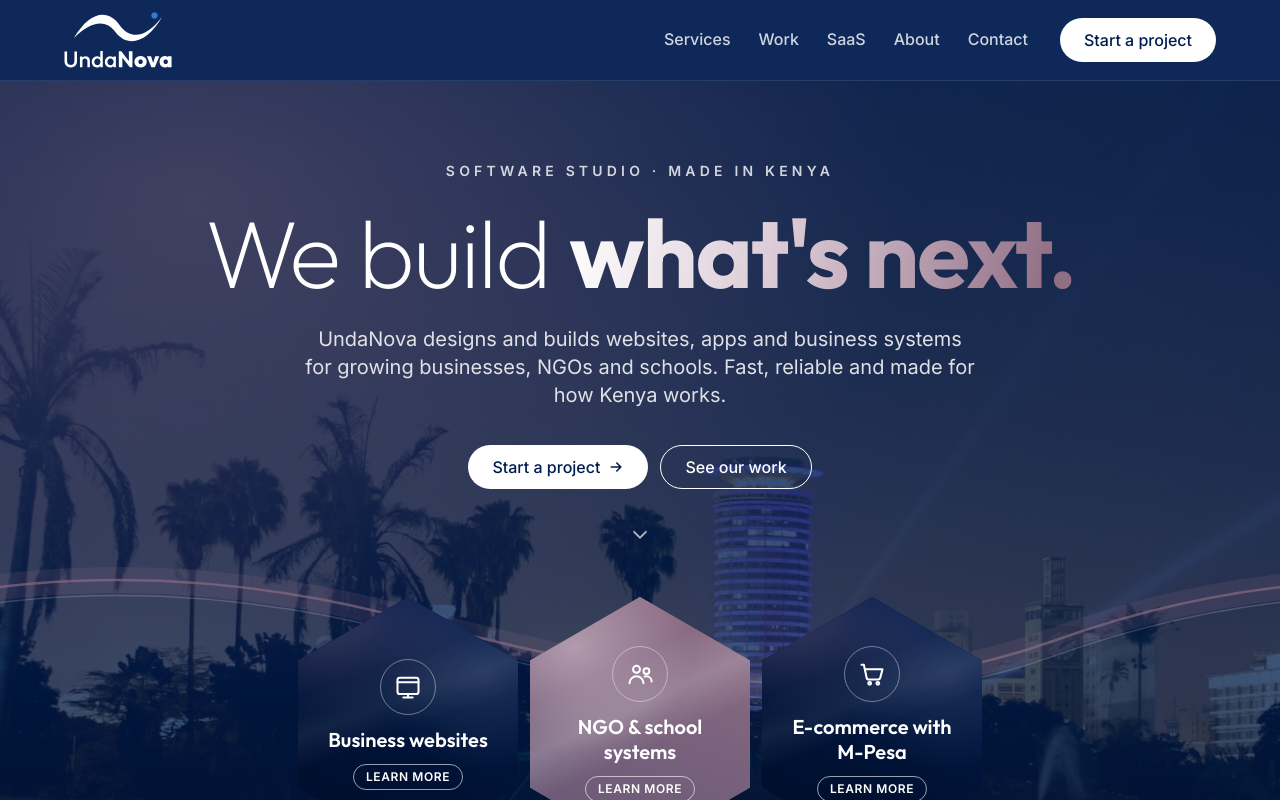
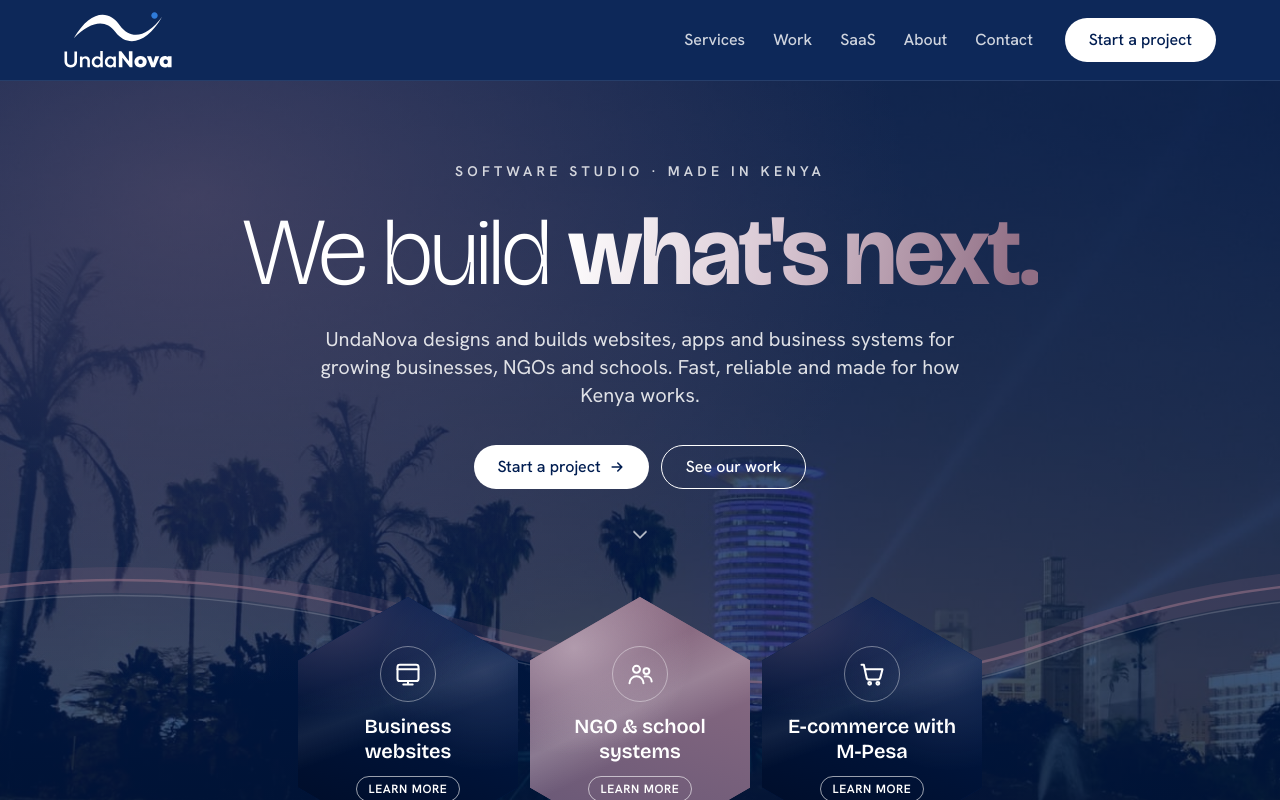
Before and after one commit to Jkosencha/undanova, a Next.js app: page / in a window 1280 px wide. Shown: the top 800 px of the page. Built offline with nearby package versions, Linux system fonts and the light colour scheme.

Commit message:
Switch to Bricolage Grotesque, Hanken Grotesk, Instrument Serif and IBM Plex Mono
Replaces the stock Outfit + Inter pairing. Bricolage for headings, Hanken for body, Instrument Serif italic for accent words site-wide (no longer loaded only on /saas), Plex Mono for technical labels (not preloaded).

```diff
--- a/src/app/globals.css
+++ b/src/app/globals.css
@@ -29,8 +29,10 @@
 }
 
 @theme inline {
-  --font-sans: var(--font-inter);
-  --font-heading: var(--font-outfit);
+  --font-sans: var(--font-body);
+  --font-heading: var(--font-display);
+  --font-serif: var(--font-accent);
+  --font-mono: var(--font-code);
 }
 
 @keyframes drift {
@@ -70,7 +72,7 @@
   body {
     background-color: var(--color-paper);
     color: var(--color-ink);
-    font-family: var(--font-inter), system-ui, sans-serif;
+    font-family: var(--font-body), system-ui, sans-serif;
     font-size: 1rem;
     line-height: 1.6;
   }
@@ -79,10 +81,10 @@
   h2,
   h3,
   h4 {
-    font-family: var(--font-outfit), system-ui, sans-serif;
+    font-family: var(--font-display), system-ui, sans-serif;
     font-weight: 600;
     line-height: 1.1;
-    letter-spacing: -0.02em;
+    letter-spacing: -0.03em;
   }
 
   :focus-visible {
--- a/src/app/layout.tsx
+++ b/src/app/layout.tsx
@@ -1,21 +1,19 @@
 import type { Metadata, Viewport } from "next";
-import { Inter, Outfit } from "next/font/google";
+import { Bricolage_Grotesque, Hanken_Grotesk, IBM_Plex_Mono, Instrument_Serif } from "next/font/google";
 import { SiteFooter } from "@/components/site-footer";
 import { SiteHeader } from "@/components/site-header";
 import { WhatsAppFloat } from "@/components/whatsapp-float";
 import { site } from "@/lib/site";
 import "./globals.css";
 
-const inter = Inter({
-  variable: "--font-inter",
-  subsets: ["latin"],
-});
-
-const outfit = Outfit({
-  variable: "--font-outfit",
-  // Variable font: one file covers the light (300) to bold (700) weights the headings mix.
-  subsets: ["latin"],
-});
+// Headings: a characterful grotesque with ink traps (variable, 200-800).
+const display = Bricolage_Grotesque({ variable: "--font-display", subsets: ["latin"] });
+// Body: warm and very readable at small sizes.
+const body = Hanken_Grotesk({ variable: "--font-body", subsets: ["latin"] });
+// Accent words in headings.
+const serif = Instrument_Serif({ variable: "--font-accent", subsets: ["latin"], weight: "400", style: "italic" });
+// Small technical labels (step numbers, status tags). Not preloaded: never above the fold's main text.
+const mono = IBM_Plex_Mono({ variable: "--font-code", subsets: ["latin"], weight: ["400", "500"], preload: false });
 
 export const metadata: Metadata = {
   metadataBase: new URL(site.url),
@@ -38,7 +36,7 @@ export const viewport: Viewport = {
 
 export default function RootLayout({ children }: LayoutProps<"/">) {
   return (
-    <html lang="en" className={`${inter.variable} ${outfit.variable} h-full antialiased`}>
+    <html lang="en" className={`${display.variable} ${body.variable} ${serif.variable} ${mono.variable} h-full antialiased`}>
       <body className="flex min-h-full flex-col">
         <a
           href="#main"
--- a/src/app/saas/page.tsx
+++ b/src/app/saas/page.tsx
@@ -4,7 +4,6 @@
  * TODO: all product wording is placeholder (src/content/saas.ts).
  */
 import type { Metadata } from "next";
-import { Instrument_Serif } from "next/font/google";
 import { useId } from "react";
 import { Button } from "@/components/button";
 import { CTABand } from "@/components/cta-band";
@@ -12,9 +11,6 @@ import { ArrowIcon, CheckIcon, RefreshIcon, ServiceIcon } from "@/components/ico
 import { Container } from "@/components/section";
 import { TextLink } from "@/components/text-link";
 import { saasProducts } from "@/content/saas";
-
-// Loaded only on this page, for the italic accent words.
-const serif = Instrument_Serif({ subsets: ["latin"], weight: "400", style: "italic" });
 
 export const metadata: Metadata = {
   title: "Ready-made systems",
@@ -101,7 +97,7 @@ export default function SaasPage() {
           </a>
           <h1 id="saas-title" className="mx-auto mt-7 max-w-4xl text-[44px] leading-[1.05] md:text-7xl">
             Run your business with{" "}
-            <span className={`${serif.className} font-normal tracking-normal text-lilac`}>ready-made systems</span>
+            <span className="font-serif font-normal tracking-normal text-lilac">ready-made systems</span>
           </h1>
           {/* TODO: placeholder intro: Jennifer to confirm. */}
           <p className="mx-auto mt-6 max-w-2xl text-lg text-white/80">
@@ -145,7 +141,7 @@ export default function SaasPage() {
             </span>
             <h2 id="products-title" className="mx-auto mt-5 max-w-3xl text-[36px] leading-[1.05] md:text-5xl">
               Everything you need, in{" "}
-              <span className={`${serif.className} font-normal tracking-normal text-lilac`}>one place</span>
+              <span className="font-serif font-normal tracking-normal text-lilac">one place</span>
             </h2>
             <p className="mx-auto mt-4 max-w-2xl text-lg text-white/75">
               Three systems, each built for how Kenyan organisations really work.
```
